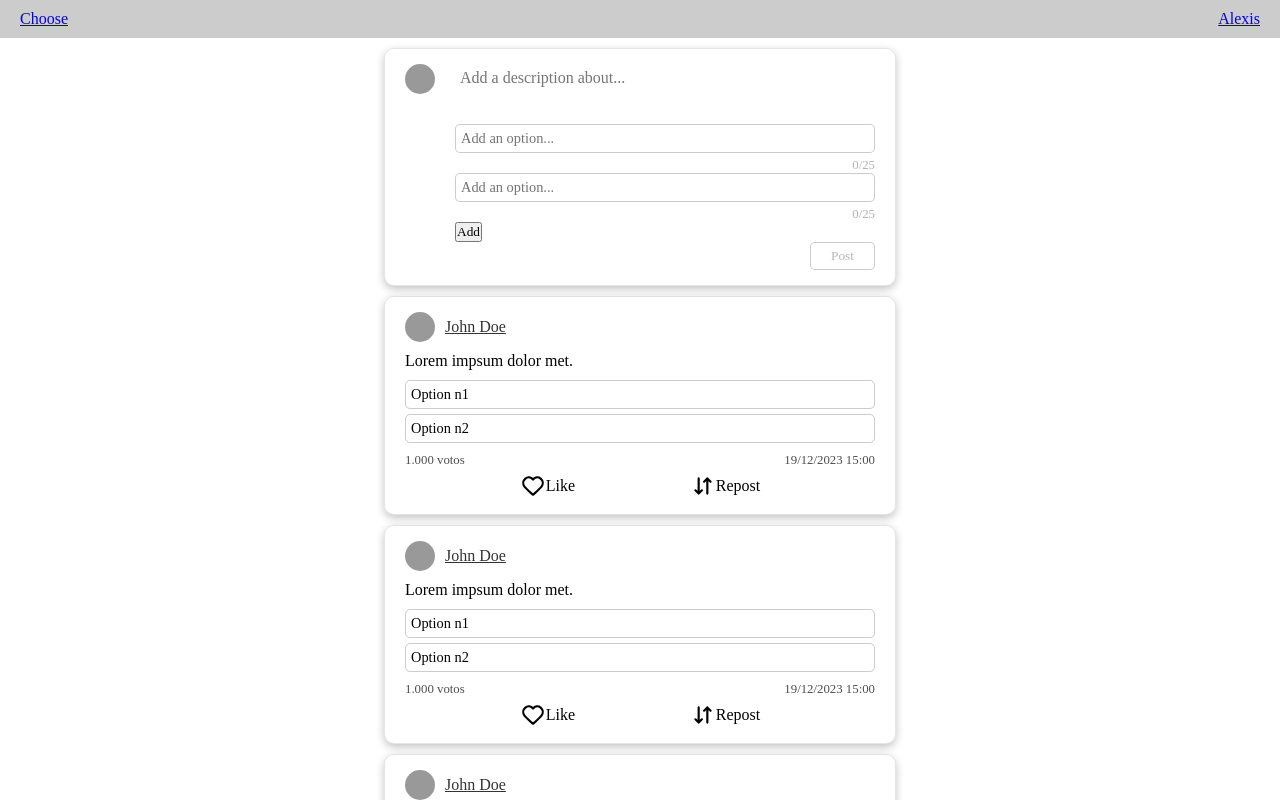
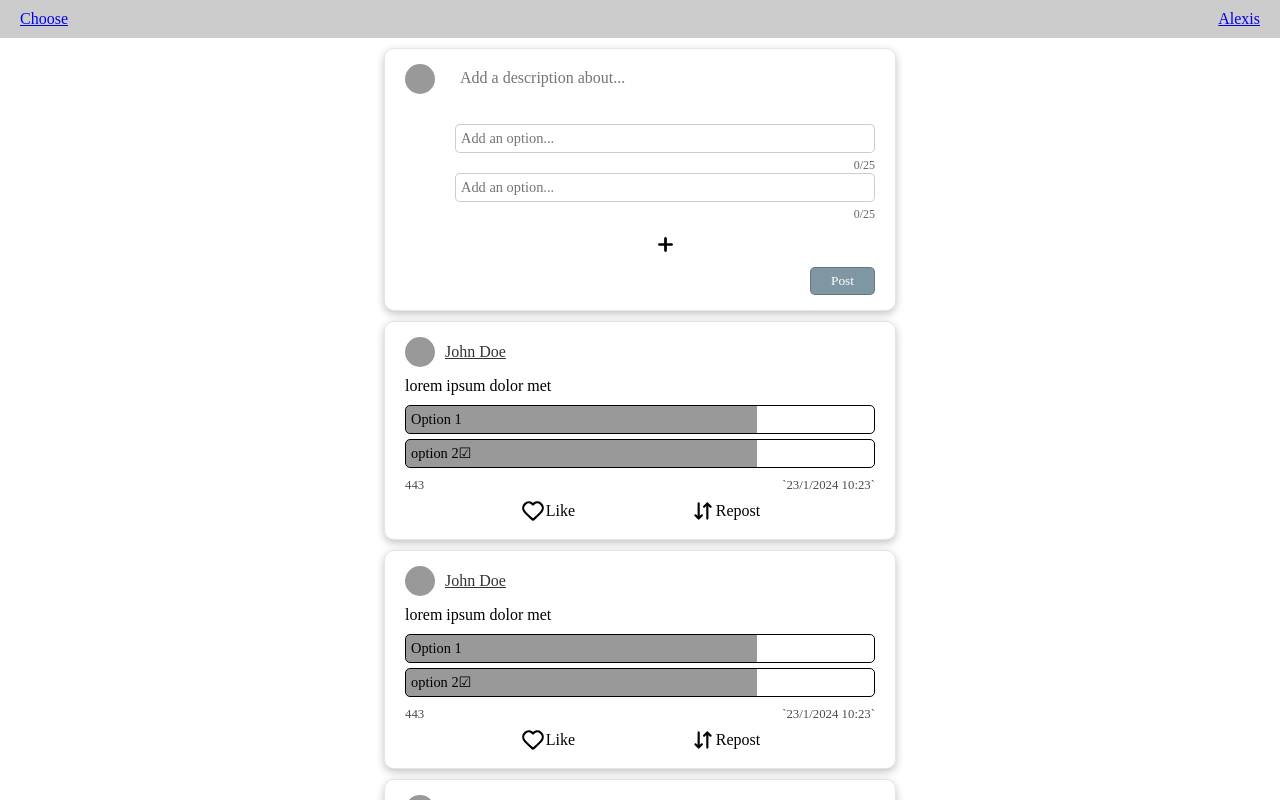
Before and after one commit to alexisandru/choose, a React (Create React App) app: page / in a window 1280 px wide. Shown: the top 800 px of the page. Built offline with nearby package versions, Linux system fonts and the light colour scheme.

Commit message:
created design options when vote

```diff
--- a/public/index.html
+++ b/public/index.html
@@ -9,7 +9,6 @@
       name="description"
       content="Web site created using create-react-app"
     />
-    <link rel="apple-touch-icon" href="%PUBLIC_URL%/logo192.png" />
     <!--
       manifest.json provides metadata used when your web app is installed on a
       user's mobile device or desktop. See https://developers.google.com/web/fundamentals/web-app-manifest/
--- /dev/null
+++ b/src/assets/data.json
@@ -0,0 +1,114 @@
+{
+  "users": [
+    {
+      "id": 1,
+      "name": "John Doe"
+    },
+    {
+      "id": 2,
+      "name": "Alice Johnson"
+    },
+    {
+      "id": 3,
+      "name": "Bob Smith"
+    },
+    {
+      "id": 4,
+      "name": "Emily Davis"
+    },
+    {
+      "id": 5,
+      "name": "Carlos Rodriguez"
+    },
+    {
+      "id": 6,
+      "name": "Sophie Turner"
+    },
+    {
+      "id": 7,
+      "name": "Daniel Lee"
+    },
+    {
+      "id": 8,
+      "name": "Olivia White"
+    },
+    {
+      "id": 9,
+      "name": "Michael Brown"
+    },
+    {
+      "id": 10,
+      "name": "Isabella Martinez"
+    }
+  ],
+  "posts": [
+    {
+      "id": 1,
+      "user_id": 1,
+      "date": {
+        "dia": 23,
+        "mes": 1,
+        "anio": 2024,
+        "hora": 10,
+        "min": 23
+      },
+      "description": "lorem ipsum dolor met",
+      "total_votes": 443,
+      "voters": [
+        {
+          "id_user": 1,
+          "id_option": 2
+        },
+        {
+          "id_user": 3,
+          "id_option": 2
+        },
+        {
+          "id_user": 6,
+          "id_option": 1
+        }
+      ],
+      "options": [
+        {
+          "id": 1,
+          "description": "Option 1",
+          "votes": 189
+        },
+        {
+          "id": 2,
+          "description": "option 2",
+          "votes": 234
+        }
+      ]
+    },
+    {
+      "id": 2,
+      "user_id": 1,
+      "date": {
+        "dia": 23,
+        "mes": 1,
+        "anio": 2024,
+        "hora": 10,
+        "min": 40
+      },
+      "description": "lorem ipsum dolor met",
+      "total_votes": 503,
+      "voters": [
+        1,
+        2
+      ],
+      "options": [
+        {
+          "id": 1,
+          "description": "Option 1",
+          "votes": 203
+        },
+        {
+          "id": 2,
+          "description": "option 2",
+          "votes": 300
+        }
+      ]
+    }
+  ]
+}
--- a/src/components/CreateOptions.js
+++ b/src/components/CreateOptions.js
@@ -1,6 +1,9 @@
 import React, {useState, useCallback, useEffect} from 'react'
 import OptionInput from './OptionInput.js'
 
+import styled from 'styled-components'
+
+import {ReactComponent as Plus} from '../assets/plus.svg'
 
 const CreateOptions = ({newOptions}) => {
 
@@ -37,18 +40,6 @@ const CreateOptions = ({newOptions}) => {
 
   }, [])
 
-  const formattedOptions = options.map((option) => {
-    if (option.id < 3) {
-      return <OptionInput data={option} updateOption={updateOption} />
-    } else {
-      return (
-        <div>
-          <OptionInput data={option} updateOption={updateOption} />
-          <button>X</button>
-        </div>
-      )
-    }
-  })
 
   const addOption = () => {
     let lastId = options.at(-1).id + 1
@@ -57,12 +48,78 @@ const CreateOptions = ({newOptions}) => {
 
   }
 
+  const deleteOption = id => {
+    const optionsFiltered = options.filter(option => option.id !== id)
+    console.log(optionsFiltered)
+    setOptions(optionsFiltered)
+  }
+
+  const formattedOptions = options.map((option) => {
+    if (option.id < 3) {
+      return <OptionInput key={option.id} data={option} updateOption={updateOption} />
+    } else {
+      return (
+        <DeleteOption key={option.id}>
+          <OptionInput data={option} updateOption={updateOption} />
+          <BtnDelete onClick={() => deleteOption(option.id)}>X</BtnDelete>
+        </DeleteOption>
+      )
+    }
+  })
+
   return (
-    <div>
+    <Container>
       {formattedOptions}
-      <button onClick={() => addOption()}>Add</button>
-    </div>
+      <PlusIcon isActive={options.length < 6} onClick={() => addOption()} />
+    </Container>
   )
 }
 
 export default CreateOptions
+
+const Container = styled.div`
+  display: flex;
+  flex-direction: column;
+`
+
+const PlusIcon = styled(Plus)`
+  width: 45px;
+  height: 45px;
+  pointer-events: ${props => props.isActive ? "auto" : "none"};
+  align-self: center;
+  padding: 15px;
+  cursor: pointer;
+  border-radius: 50%;
+  &:hover {
+    background-color: rgba(0,0,0,0.1);
+  }
+
+
+`
+
+
+const AddBtn = styled.button`
+  width: 100%;
+  border: none;
+  background-color: rgb(255,255,255);
+  font-size: 1em;
+`
+
+const DeleteOption = styled.div`
+  display: flex;
+  align-items: center;
+`
+
+const BtnDelete = styled.button`
+  width: 15%;
+  align-self: stretch;
+  margin-left: 10px;
+  font-size: 1.1em;
+  border: none;
+  border-radius: 5px;
+  background-color: rgb(255,255,255);
+
+  &:hover {
+    background-color: rgba(0,0,0,0.2);
+  }
+`
--- a/src/components/CreatePost.js
+++ b/src/components/CreatePost.js
@@ -26,9 +26,6 @@ const CreatePost = () => {
     setPost({...post, description: e.target.value});
   }
 
-  const foo = useCallback((newThings) => {
-    setPost(prev => ({...prev, options: newThings}))
-  }, [])
 
   const updateOptions = useCallback((newOptions) => {
     setPost(prev => {return {...prev, options: newOptions}})
@@ -92,9 +89,20 @@ const Description = styled.textarea`
 
 const BtnPost = styled.button`
   padding: 5px 20px;
-  background-color: rgba(255,255,255, 1);
   border: 1px solid rgba(0,0,0,0.2);
   border-radius: 5px;
+  background-color: rgb(0, 48, 73);
+  color: rgb(255,255,255);
+  cursor: pointer;
+
+  &:hover {
+    background-color: rgba(0, 48, 73, 0.95);
+  }
+
+  &:disabled {
+    cursor: auto;
+    background-color: rgba(0, 48, 73, 0.5);
+  }
 
 `
 
--- a/src/components/OptionInput.js
+++ b/src/components/OptionInput.js
@@ -43,10 +43,11 @@ const Option = styled.input`
 const Container = styled.div`
   display: flex;
   flex-direction: column;
+  width: 100%;
 `
 
 const Counter = styled.span`
   align-self: flex-end;
-  color: rgba(0, 0, 0, 0.3);
-  font-size: 0.8em;
+  color: rgba(0, 0, 0, 0.6);
+  font-size: 0.75em;
 `
--- a/src/components/Post.js
+++ b/src/components/Post.js
@@ -1,32 +1,45 @@
-import React from 'react'
+import React, {useState, useEffect} from 'react'
 import styled from 'styled-components'
+
+import {useSelector} from 'react-redux'
 
 import {ReactComponent as Arrow} from '../assets/arrows.svg'
 import {ReactComponent as Heart} from '../assets/heart.svg'
 
 const Post = () => {
 
-  console.log("post")
+  const [post, setPost] = useState(useSelector(state => state.posts[0]))
+  const [user, setUser] = useState(useSelector(state => state.users).find(user => user.id === post.user_id))
+
+  const voted = post.voters.find(option => option.id_user === user.id)
+
+  const generateOptions = () => {
+    if (voted !== undefined) {
+      return post.options.map(option => option.id === voted.id_option ? <OptionVoted>{option.description}&#9745;</OptionVoted>: <OptionVoted>{option.description}</OptionVoted>)
+    } else {
+      return post.options.map(option => <Option>{option.description}</Option>)
+    }
+  }
+
 
   return (
     <Container>
       <Profile>
         <Photo />
-        <Name href="!#">John Doe</Name>
+        <Name href="!#">{user.name}</Name>
       </Profile>
 
       <Description>
-        Lorem impsum dolor met.
+        {post.description}
       </Description>
 
       <Options>
-        <Option>Option n1</Option>
-        <Option>Option n2</Option>
+        {generateOptions()}
       </Options>
 
       <Info>
-        <p>1.000 votos</p>
-        <p>19/12/2023 15:00</p>
+        <p>{post.total_votes}</p>
+        <p>`{post.date.dia}/{post.date.mes}/{post.date.anio} {post.date.hora}:{post.date.min}`</p>
       </Info>
 
       <Buttons>
@@ -81,12 +94,33 @@ const Options = styled.div`
 
 `
 
-const Option = styled.div`
+const OptionVoted = styled.div`
   border: 1px solid rgba(0,0,0,0.2);
   border-radius: 5px;
   margin-top: 5px;
   padding: 5px;
   font-size: 0.9em;
+
+  border: 1px solid #000;
+
+  background: linear-gradient(to right, rgba(0,0,0,0.4) 75%, rgb(255,255,255) 0%);
+`
+
+
+const Option = styled.div`
+  border-radius: 5px;
+  margin-top: 5px;
+  padding: 5px;
+  font-size: 0.9em;
+
+  border: 2px solid rgba(56, 23, 122, 0.6);
+
+  &:hover {
+    border:2px solid rgb(56, 23, 122);
+    cursor: pointer;
+    background-color: rgba(0,0,0,0.05);
+
+  }
 `
 
 const Info = styled.div`
--- a/src/features/index.js
+++ b/src/features/index.js
@@ -1,8 +1,11 @@
 import {combineReducers} from 'redux'
 import postsReducer from './postsFeature.js'
+import usersReducer from './usersFeature.js'
+
 
 const allReducers = combineReducers({
-  posts: postsReducer
+  posts: postsReducer,
+  users: usersReducer
 })
 
 export default allReducers
--- a/src/features/postsFeature.js
+++ b/src/features/postsFeature.js
@@ -1,6 +1,7 @@
 import {createSlice} from '@reduxjs/toolkit'
+import data from '../assets/data.json'
 
-const initialState = []
+const initialState = data.posts
 
 const postsSlice = createSlice({
   name: "posts",
--- /dev/null
+++ b/src/features/usersFeature.js
@@ -0,0 +1,14 @@
+import {createSlice} from '@reduxjs/toolkit'
+import data from '../assets/data.json'
+
+const initialState = data.users
+
+const usersSlice = createSlice({
+  name: "users",
+  initialState,
+  reducers: {
+
+  }
+})
+
+export default usersSlice.reducer
```
Also changed, not shown: public/manifest.json, src/assets/plus.svg (added).
